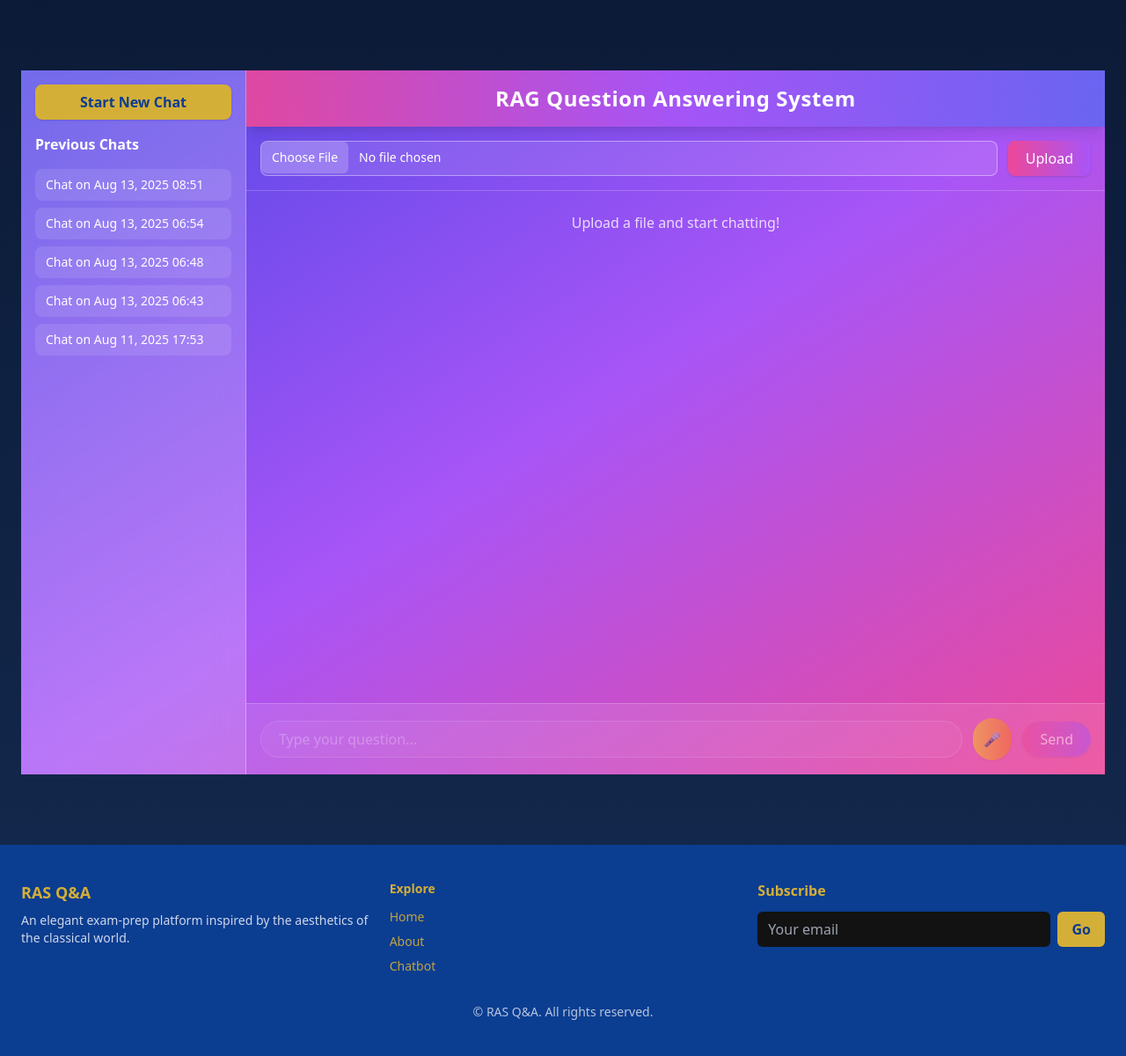
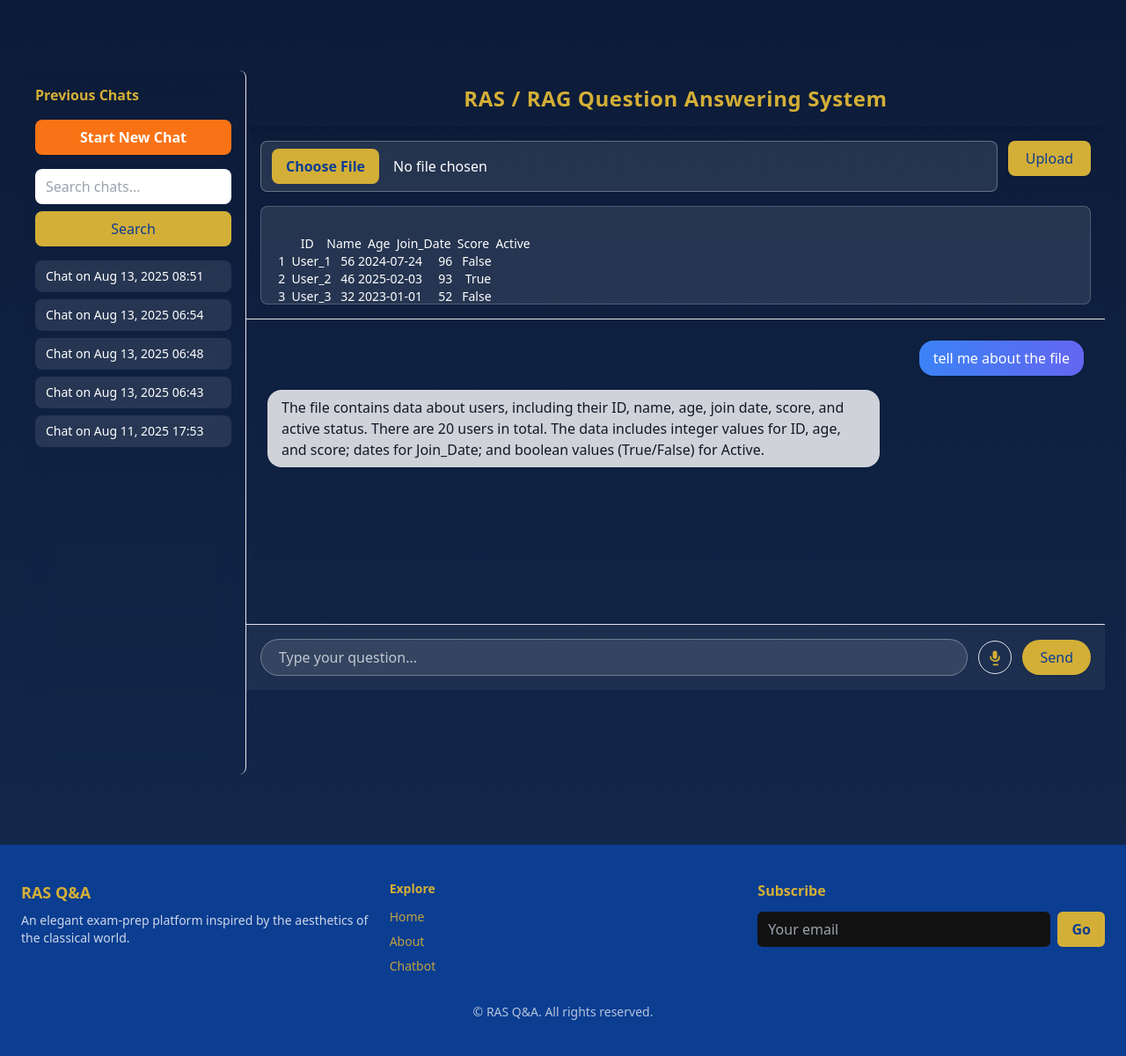
Before and after one commit to nabeelalikhan0/Question-Answering-Project, a Django app: a page that uses templates/chatbot.html in a window 1280 px wide. Shown: the part 73-1273 px from the top of the page at 88% size. Run offline with Django 5.2, Linux system fonts and the light colour scheme; a user stored in the database is signed in; data comes from the database, SQL or seed files in the repository; both versions use the stored data as it was after the commit; some libraries are stand-ins or nearby versions.

Commit message:
chatbot css fixed

```diff
--- a/app/views.py
+++ b/app/views.py
@@ -10,7 +10,8 @@
 from django.contrib.auth.views import LoginView
 from django.contrib import messages
 from django.db.models import Max,Q
-import uuid
+from django.urls import reverse
+
 
 
 # Home Page
@@ -45,120 +46,232 @@
 
 # Chatbot (file upload + chat in one view)
 
+def _extract_text_from_any_file(file_path: str, ext: str, content_type: str | None = None) -> str:
+    """
+    Best-effort text extraction for many file types.
+    Falls back to decoding bytes if no dedicated extractor fits.
+    """
+    ext = (ext or "").lower()
+
+    # 1) Plain text
+    if ext in (".txt", ".log", ".md", ".csv"):
+        # CSV shown as plain text; you can switch to pandas if you prefer a table text
+        with open(file_path, "r", encoding="utf-8", errors="ignore") as f:
+            return f.read()
+
+    # 2) PDF
+    if ext == ".pdf":
+        text_chunks = []
+        with open(file_path, "rb") as pdff:
+            reader = PyPDF2.PdfReader(pdff)
+            for page in reader.pages:
+                t = page.extract_text() or ""
+                if t:
+                    text_chunks.append(t)
+        return "\n".join(text_chunks).strip() or "[No text extracted from PDF]"
+
+    # 3) DOCX
+    if ext == ".docx":
+        d = docx.Document(file_path)
+        return "\n".join(p.text for p in d.paragraphs).strip() or "[No text extracted from DOCX]"
+
+    # 4) PPTX
+    if ext == ".pptx":
+        try:
+            from pptx import Presentation
+            prs = Presentation(file_path)
+            out = []
+            for slide in prs.slides:
+                for shape in slide.shapes:
+                    if hasattr(shape, "text"):
+                        out.append(shape.text)
+            return "\n".join(out).strip() or "[No text in PPTX]"
+        except Exception as e:
+            return f"[PPTX read error: {e}]"
+
+    # 5) XLSX/XLS (first ~1000 rows)
+    if ext in (".xlsx", ".xls"):
+        try:
+            import pandas as pd
+            df = pd.read_excel(file_path, nrows=1000)  # limit for sanity
+            return df.to_string(index=False)
+        except Exception as e:
+            return f"[Excel read error: {e}]"
+
+    # 6) HTML
+    if ext in (".html", ".htm"):
+        try:
+            from bs4 import BeautifulSoup
+            with open(file_path, "r", encoding="utf-8", errors="ignore") as f:
+                soup = BeautifulSoup(f, "html.parser")
+            return soup.get_text(separator=" ", strip=True)
+        except Exception as e:
+            return f"[HTML parse error: {e}]"
+
+    # 7) JSON
+    if ext == ".json":
+        try:
+            with open(file_path, "r", encoding="utf-8", errors="ignore") as f:
+                data = json.load(f)
+            return json.dumps(data, indent=2, ensure_ascii=False)
+        except Exception:
+            with open(file_path, "r", encoding="utf-8", errors="ignore") as f:
+                return f.read()
+
+    # 8) Images -> OCR (best effort)
+    if ext in (".png", ".jpg", ".jpeg", ".bmp", ".webp", ".tif", ".tiff"):
+        try:
+            import pytesseract
+            from PIL import Image
+            text = pytesseract.image_to_string(Image.open(file_path))
+            text = (text or "").strip()
+            return text if text else "[No text detected via OCR]"
+        except Exception as e:
+            return f"[OCR unavailable: {e}]"
+
+    # 9) Fallback: try decode bytes
+    try:
+        with open(file_path, "rb") as f:
+            raw = f.read()
+        try:
+            return raw.decode("utf-8")
+        except UnicodeDecodeError:
+            try:
+                return raw.decode("latin-1")
+            except UnicodeDecodeError:
+                return "[Unsupported file type for text extraction]"
+    except Exception as e:
+        return f"[File read error: {e}]"
+
+# ---------- View ----------
 
 def chatbot(request):
-    # ---------- Start New Chat (no logout) ----------
+    """
+    - Reliable New Chat via GET ?new_chat=1 (never logs out)
+    - Solid file upload (no widget_tweaks needed)
+    - Chat history preserved per session_id
+    - Optional search in current session history
+    - Works with/without authentication
+    """
+
+    # Ensure the browser session exists
+    if not request.session.session_key:
+        request.session.create()
+
+    # Handle "Start new chat"
     if request.GET.get("new_chat") == "1":
-        new_chat_id = uuid.uuid4().hex
-        request.session["current_chat_id"] = new_chat_id
-        return redirect(f"{request.path}?chat_id={new_chat_id}")
+        new_id = uuid4().hex
+        request.session["active_chat_session"] = new_id
+        return redirect(f"{reverse('chatbot')}?session_id={new_id}")
 
-    # ---------- Determine current chat_id ----------
-    chat_id = request.GET.get("chat_id") or request.session.get("current_chat_id")
-    if not chat_id:
-        chat_id = uuid.uuid4().hex
-        request.session["current_chat_id"] = chat_id
+    # Resolve the active session id (URL param > saved active > default to current session key)
+    selected_session_id = (
+        request.GET.get("session_id")
+        or request.session.get("active_chat_session")
+        or request.session.session_key
+    )
+    request.session["active_chat_session"] = selected_session_id
 
     file_text = None
     ai_response = None
-    form = forms.TextForm()  # only handles the file field
 
-    # ---------- Handle POST ----------
+    # ---------- POST handlers ----------
     if request.method == "POST":
-        # FILE UPLOAD
-        if 'file' in request.FILES:
-            form = forms.TextForm(request.POST, request.FILES)
-            if form.is_valid():
-                obj = form.save(commit=False)
-                obj.session_id = chat_id
-                obj.save()
+        # A) File Upload
+        if "file" in request.FILES:
+            up = request.FILES["file"]
+            # Save DB row first to persist the file
+            obj = models.PreprocessText.objects.create(
+                session_id=selected_session_id,
+                file=up,
+            )
+            ext = os.path.splitext(obj.file.name)[1].lower()
+            content_type = getattr(up, "content_type", None)
 
-                file_path = obj.file.path
-                ext = os.path.splitext(file_path)[1].lower()
+            extracted = _extract_text_from_any_file(obj.file.path, ext, content_type)
+            obj.file_text = extracted
+            obj.save()
 
-                try:
-                    if ext == '.txt':
-                        with open(file_path, 'r', encoding='utf-8', errors='ignore') as f:
-                            file_text = f.read()
+            if not extracted or extracted.startswith("[") and "error" in extracted.lower():
+                messages.warning(
+                    request,
+                    "Uploaded, but text extraction may be limited. You can still ask questions."
+                )
 
-                    elif ext == '.pdf':
-                        with open(file_path, 'rb') as pdf_file:
-                            reader = PyPDF2.PdfReader(pdf_file)
-                            pieces = []
-                            for page in reader.pages:
-                                try:
-                                    pieces.append(page.extract_text() or "")
-                                except Exception:
-                                    pieces.append("")
-                            file_text = "".join(pieces)
+            # Redirect to clear POST and show updated state
+            return redirect(f"{reverse('chatbot')}?session_id={selected_session_id}")
 
-                    elif ext == '.docx':
-                        doc = docx.Document(file_path)
-                        file_text = "\n".join([p.text for p in doc.paragraphs])
+        # B) Send Chat Message
+        user_message = (request.POST.get("message") or "").strip()
+        if user_message:
+            last_file = (
+                models.PreprocessText.objects
+                .filter(session_id=selected_session_id)
+                .order_by("-id")
+                .first()
+            )
+            file_text = last_file.file_text if last_file else None
 
-                    else:
-                        messages.error(request, "Unsupported file type. Use .pdf, .docx, or .txt.")
-                        return redirect(f"{request.path}?chat_id={chat_id}")
-
-                except Exception as e:
-                    messages.error(request, f"Could not read file: {e}")
-                    return redirect(f"{request.path}?chat_id={chat_id}")
-
-                obj.file_text = file_text or ""
-                obj.save()
-                return redirect(f"{request.path}?chat_id={chat_id}")
-            else:
-                messages.error(request, "Invalid file upload.")
-                return redirect(f"{request.path}?chat_id={chat_id}")
-
-        # SEND MESSAGE
-        elif 'message' in request.POST:
-            user_message = request.POST.get("message", "").strip()
-
-            last_file_upload = models.PreprocessText.objects.filter(
-                session_id=chat_id
-            ).order_by('-id').first()
-
-            file_text = last_file_upload.file_text if last_file_upload else None
             if not file_text:
                 messages.error(request, "Please upload a file first.")
-                return redirect(f"{request.path}?chat_id={chat_id}")
+            else:
+                # Import here to avoid circulars if you moved things around
+                from .gemini import ask_gemini
+                ai_response = ask_gemini(f"{file_text}\n\n{user_message}")
 
-            if user_message:
-                ai_response = ask_gemini(f"{file_text}\n\n{user_message}")
                 models.ChatHistory.objects.create(
                     user=request.user if request.user.is_authenticated else None,
-                    session_id=chat_id,
+                    session_id=selected_session_id,
                     user_message=user_message,
-                    ai_response=ai_response
+                    ai_response=ai_response,
                 )
-                return redirect(f"{request.path}?chat_id={chat_id}")
 
-    # ---------- Always fetch latest state ----------
-    last_file_upload = models.PreprocessText.objects.filter(session_id=chat_id).order_by('-id').first()
-    if last_file_upload:
-        file_text = last_file_upload.file_text
+            return redirect(f"{reverse('chatbot')}?session_id={selected_session_id}")
 
-    chat_history = models.ChatHistory.objects.filter(session_id=chat_id).order_by("created_at")
+    # ---------- GET page load ----------
+    # Latest extracted text for this session (controls whether chat input shows)
+    last_file = (
+        models.PreprocessText.objects
+        .filter(session_id=selected_session_id)
+        .order_by("-id")
+        .first()
+    )
+    if last_file:
+        file_text = last_file.file_text
 
+    # Search within this session
+    search_query = (request.GET.get("search") or "").strip()
+    chat_qs = models.ChatHistory.objects.filter(session_id=selected_session_id)
+    if search_query:
+        chat_qs = chat_qs.filter(
+            Q(user_message__icontains=search_query) | Q(ai_response__icontains=search_query)
+        )
+    chat_history = chat_qs.order_by("created_at")
+
+    # Previous sessions (only for logged-in users)
     previous_sessions = []
     if request.user.is_authenticated:
         previous_sessions = (
             models.ChatHistory.objects
             .filter(user=request.user)
-            .values('session_id')
-            .annotate(last_message_time=Max('created_at'))
-            .order_by('-last_message_time')
+            .values("session_id")
+            .annotate(last_message_time=Max("created_at"))
+            .order_by("-last_message_time")
         )
 
-    return render(request, "chatbot.html", {
-        "form": form,
-        "file_text": file_text,
-        "ai_response": ai_response,
-        "chat_history": chat_history,
-        "previous_sessions": previous_sessions,
-        "chat_id": chat_id,
-    })
+    return render(
+        request,
+        "chatbot.html",
+        {
+            "file_text": file_text,
+            "ai_response": ai_response,
+            "chat_history": chat_history,
+            "previous_sessions": previous_sessions,
+            "selected_session_id": selected_session_id,
+            "search_query": search_query,
+        },
+    )
+
 
 def signup(request):
     if request.method == "POST":
--- a/templates/chatbot.html
+++ b/templates/chatbot.html
@@ -1,25 +1,42 @@
 {% extends "base.html" %}
 {% block title %}Chatbot{% endblock title %}
-{% load static %}
 
 {% block content %}
-<div class="min-h-screen flex bg-gradient-to-br from-indigo-600 via-purple-500 to-pink-500">
+<div class="min-h-screen flex bg-[var(--greek-blue)]/20">
 
   <!-- Sidebar -->
-  <aside class="w-64 bg-white/20 backdrop-blur-lg p-4 border-r border-white/30 overflow-y-auto">
+  <aside
+    class="w-64 bg-[var(--greek-blue)]/40 backdrop-blur-lg p-4 border-r border-[var(--greek-gold)]/20 overflow-y-auto rounded-lg">
+    <h2 class="text-[var(--greek-gold)] font-semibold mb-4">Previous Chats</h2>
+
     <!-- Start New Chat -->
-    <a href="?new_chat=1"
-       class="block text-center mb-4 px-4 py-2 rounded-lg bg-[var(--greek-gold)] text-[var(--greek-blue)] font-semibold shadow hover:brightness-110 transition">
+    <div class="mb-4">
+      <a href="{% url 'chatbot' %}?new_chat=1"
+        class="block text-center px-3 py-2 rounded-lg bg-orange-500 hover:bg-[var(--greek-gold)] text-white font-semibold shadow transition">
         Start New Chat
       </a>
+    </div>
 
-    <h2 class="text-white font-semibold mb-4">Previous Chats</h2>
+
+
+    <!-- Search Bar -->
+    <form method="get" action="" class="mb-4">
+      <input type="text" name="search" value="{{ search_query }}" placeholder="Search chats..."
+        class="w-full px-3 py-2 rounded-lg text-[var(--greek-blue)] bg-white focus:outline-none focus:ring-2 focus:ring-yellow-400" />
+      {% if selected_session_id %}
+      <input type="hidden" name="session_id" value="{{ selected_session_id }}">
+      {% endif %}
+      <button type="submit"
+        class="mt-2 w-full px-3 py-2 rounded-lg bg-[var(--greek-gold)] text-[var(--greek-blue)] hover:opacity-90 transition">
+        Search
+      </button>
+    </form>
 
     {% if previous_sessions %}
     <ul class="space-y-2">
       {% for session in previous_sessions %}
       <li>
-            <a href="?chat_id={{ session.session_id }}"
+        <a href="{% url 'chatbot' %}?session_id={{ session.session_id }}"
           class="block px-3 py-2 rounded-lg bg-white/10 hover:bg-white/20 text-white text-sm transition">
           Chat on {{ session.last_message_time|date:"M d, Y H:i" }}
         </a>
@@ -32,27 +49,30 @@
   </aside>
 
   <!-- Main Chat Area -->
-  <div class="flex-1 flex flex-col h-screen overflow-hidden">
+  <div class="flex-1 flex flex-col h-[calc(100vh-6rem)] overflow-hidden">
 
     <!-- Header -->
-    <header class="text-white font-semibold text-2xl text-center py-4 bg-gradient-to-r from-pink-500/90 via-purple-500/90 to-indigo-500/90 shadow-lg tracking-wide">
-      RAG Question Answering System
+    <header
+      class="text-[var(--greek-gold)] font-semibold text-2xl text-center py-4 bg-[var(--greek-blue)]/70 shadow-lg tracking-wide rounded-lg">
+      RAS / RAG Question Answering System
     </header>
 
     <!-- Upload Form -->
-    <section class="p-4 border-b border-white/20">
-      <form action="" method="post" enctype="multipart/form-data" class="flex flex-col sm:flex-row gap-3">
+    <section class="p-4 border-b border-[var(--greek-gold)]/20">
+      <form action="" enctype="multipart/form-data" method="post" class="flex flex-col sm:flex-row gap-3 items-start">
         {% csrf_token %}
-        <input type="file" name="file" accept=".pdf,.docx,.txt"
-               class="flex-grow text-sm text-white border border-white/40 rounded-lg bg-white/10 file:bg-white/20 file:border-0 file:px-3 file:py-2 file:mr-3 file:rounded-md placeholder-gray-300 focus:outline-none focus:ring-2 focus:ring-pink-400" />
+        <input type="file" name="file" accept="*/*"
+          class="flex-1 file:mr-4 file:px-4 file:py-2 file:rounded-lg file:border-0 file:bg-[var(--greek-gold)] file:text-[var(--greek-blue)] file:font-semibold
+                 px-3 py-2 rounded-lg border border-white/30 bg-white/10 text-white placeholder-gray-300 focus:outline-none focus:ring-2 focus:ring-yellow-400" />
         <button type="submit"
-                class="px-5 py-2 rounded-lg bg-gradient-to-r from-pink-500 to-purple-500 text-white font-medium shadow hover:scale-105 hover:opacity-90 transition">
+          class="px-5 py-2 rounded-lg bg-[var(--greek-gold)] text-[var(--greek-blue)] font-medium shadow hover:scale-105 hover:opacity-90 transition">
           Upload
         </button>
       </form>
 
       {% if file_text %}
-        <div class="mt-4 max-h-28 overflow-auto text-sm p-3 rounded-lg bg-white/10 text-white border border-white/20 whitespace-pre-wrap">
+      <div
+        class="mt-4 max-h-28 overflow-auto text-sm p-3 rounded-lg bg-white/10 text-white border border-white/20 whitespace-pre-wrap">
         {{ file_text }}
       </div>
       {% endif %}
@@ -62,105 +82,110 @@
     <main id="chat-history" class="flex-1 overflow-y-auto p-6 space-y-4">
       {% if chat_history %}
       {% for chat in chat_history %}
-          <div class="flex justify-start">
-            <div class="bg-white/80 text-gray-900 px-4 py-2 rounded-2xl shadow max-w-[75%]">
+      <!-- User Message (right) -->
+      <div class="flex justify-end">
+        <div class="bg-gradient-to-r from-blue-500 to-indigo-500 text-white px-4 py-2 rounded-2xl shadow max-w-[75%]">
           {{ chat.user_message }}
         </div>
       </div>
 
+
+      <!-- AI Response (left) -->
       {% if chat.ai_response %}
-          <div class="flex justify-end">
-            <div class="bg-gradient-to-r from-blue-500 to-indigo-500 text-white px-4 py-2 rounded-2xl shadow max-w-[75%]">
+      <div class="flex justify-start">
+        <div class="bg-white/80 text-gray-900 px-4 py-2 rounded-2xl shadow max-w-[75%]">
           {{ chat.ai_response }}
         </div>
       </div>
       {% endif %}
+
+
       {% endfor %}
       {% else %}
       <p class="text-white/80 text-center">Upload a file and start chatting!</p>
       {% endif %}
     </main>
 
+
     <!-- Chat Input -->
-<section class="border-t border-white/20 p-4 bg-white/10">
+    {% if file_text %}
+    <section class="border-t border-[var(--greek-gold)]/20 p-4 bg-white/5">
       <form action="" method="post" class="flex items-center gap-3">
         {% csrf_token %}
-    <input type="text" name="message" id="message" placeholder="Type your question..." {% if not file_text %}disabled{% endif %}
-      class="flex-grow rounded-full px-5 py-2 border border-white/30 bg-white/10 text-white placeholder-white/70 focus:outline-none focus:ring-2 focus:ring-pink-400 disabled:opacity-40 disabled:cursor-not-allowed" />
+        <input type="text" name="message" id="message" placeholder="Type your question..." required
+          class="flex-grow rounded-full px-5 py-2 border border-white/30 bg-white/10 text-white placeholder-white/70 focus:outline-none focus:ring-2 focus:ring-yellow-400" />
 
-    <!-- Mic Button -->
-    <button type="button" id="mic-btn"
-            class="rounded-full p-3 bg-gradient-to-r from-yellow-400 to-orange-500 text-white shadow hover:scale-105 transition {% if not file_text %}opacity-50 cursor-not-allowed{% endif %}"
-            {% if not file_text %}disabled{% endif %}>
-      🎤
+        <!-- Simple mic (theme-matched) -->
+        <button type="button" id="micBtn"
+          class="rounded-full p-2 border border-[var(--greek-gold)]/50 bg-[var(--greek-blue)]/60 text-[var(--greek-gold)] hover:bg-[var(--greek-blue)] transition shadow"
+          title="Speak">
+          <!-- Simple mic icon -->
+          <svg xmlns="http://www.w3.org/2000/svg" class="w-5 h-5" fill="currentColor" viewBox="0 0 24 24">
+            <path
+              d="M12 14a3 3 0 0 0 3-3V6a3 3 0 1 0-6 0v5a3 3 0 0 0 3 3Zm-7-3a1 1 0 1 1 2 0 5 5 0 0 0 10 0 1 1 0 1 1 2 0 7 7 0 0 1-6 6.93V21h3a1 1 0 1 1 0 2H10a1 1 0 1 1 0-2h3v-3.07A7 7 0 0 1 5 11Z" />
+          </svg>
         </button>
 
-    <!-- Send Button -->
         <button type="submit"
-            class="rounded-full px-5 py-2 bg-gradient-to-r from-pink-500 to-purple-500 text-white shadow hover:scale-105 transition {% if not file_text %}opacity-50 cursor-not-allowed{% endif %}"
-            {% if not file_text %}disabled{% endif %}>
+          class="rounded-full px-5 py-2 bg-[var(--greek-gold)] text-[var(--greek-blue)] shadow hover:scale-105 transition">
           Send
         </button>
       </form>
+      <p id="micStatus" class="text-xs text-white/70 mt-2 hidden">Listening… tap mic to stop.</p>
     </section>
-
-
+    {% endif %}
   </div>
 </div>
 
 <script>
+  // Always scroll chat to bottom
   window.onload = () => {
     const chatHistory = document.getElementById('chat-history');
     if (chatHistory) chatHistory.scrollTop = chatHistory.scrollHeight;
   };
-</script>
 
-<script>
-document.addEventListener("DOMContentLoaded", () => {
-  const micBtn = document.getElementById("mic-btn");
-  const messageInput = document.getElementById("message");
+  // Simple mic using Web Speech API
+  (function () {
+    const micBtn = document.getElementById('micBtn');
+    const status = document.getElementById('micStatus');
+    const input = document.getElementById('message');
+    if (!micBtn || !input) return;
 
-  const SpeechRecognition = window.SpeechRecognition || window.webkitSpeechRecognition;
-  if (!SpeechRecognition) {
-    console.warn("Speech Recognition not supported in this browser.");
-    micBtn.style.display = "none";
+    let rec, listening = false;
+    const SR = window.SpeechRecognition || window.webkitSpeechRecognition;
+    if (!SR) {
+      micBtn.disabled = true;
+      micBtn.title = "Speech recognition not supported by this browser";
       return;
     }
 
-  const recognition = new SpeechRecognition();
-  recognition.lang = "en-US";
-  recognition.interimResults = false;
-  recognition.continuous = false;
+    rec = new SR();
+    rec.lang = 'en-US';
+    rec.interimResults = false;
 
-  micBtn.addEventListener("click", () => {
-    if (micBtn.disabled) return;
+    rec.onresult = (e) => {
+      const text = Array.from(e.results).map(r => r[0].transcript).join(' ');
+      input.value = (input.value ? input.value + ' ' : '') + text;
+    };
 
-    micBtn.classList.add("animate-pulse", "bg-gradient-to-r", "from-red-500", "to-red-700");
-    micBtn.textContent = "🎙️";
+    rec.onend = () => {
+      listening = false;
+      status.classList.add('hidden');
+    };
 
-    recognition.start();
+    micBtn.addEventListener('click', () => {
+      if (listening) {
+        try { rec.stop(); } catch (e) { }
+        return;
+      }
+      try {
+        rec.start();
+        listening = true;
+        status.classList.remove('hidden');
+      } catch (e) {
+        console.error(e);
+      }
     });
-
-  recognition.addEventListener("result", (event) => {
-    const transcript = event.results[0][0].transcript;
-    messageInput.value = transcript;
-  });
-
-  recognition.addEventListener("end", () => {
-    micBtn.classList.remove("animate-pulse", "from-red-500", "to-red-700");
-    micBtn.classList.add("from-pink-500", "to-purple-500");
-    micBtn.textContent = "🎤";
-  });
-
-  recognition.addEventListener("error", (event) => {
-    console.error("Speech recognition error", event.error);
-    micBtn.classList.remove("animate-pulse", "from-red-500", "to-red-700");
-    micBtn.classList.add("from-pink-500", "to-purple-500");
-    micBtn.textContent = "🎤";
-  });
-});
+  })();
 </script>
-
-
-
 {% endblock content %}
```
Also changed, not shown: db.sqlite3, 2 other files. Lines whose indentation alone changed are shown as unchanged.
